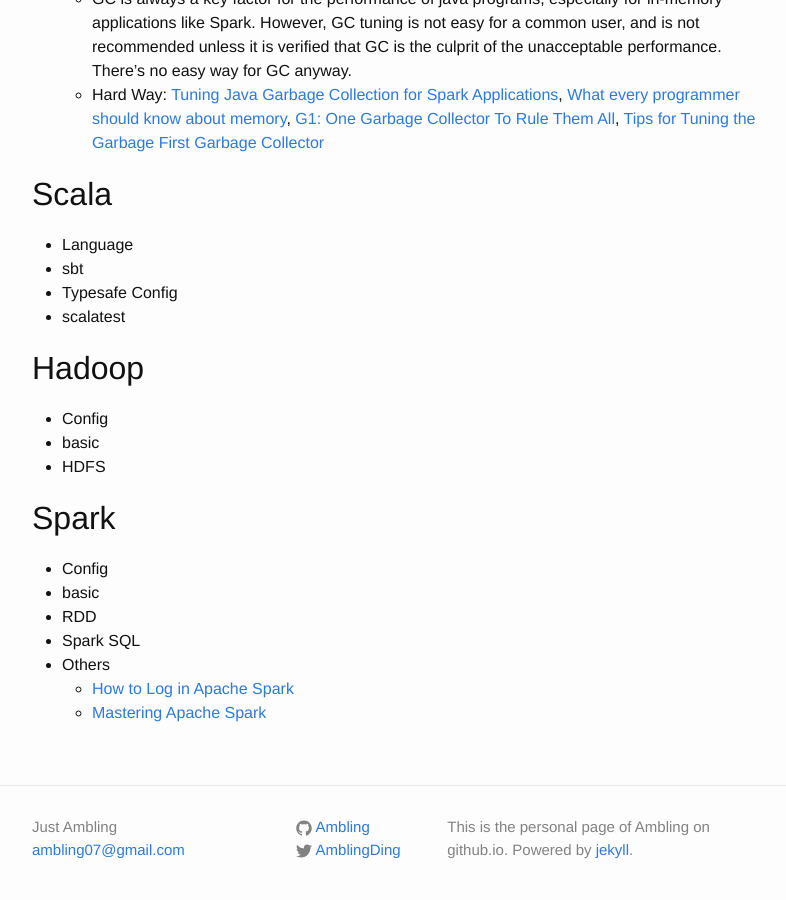
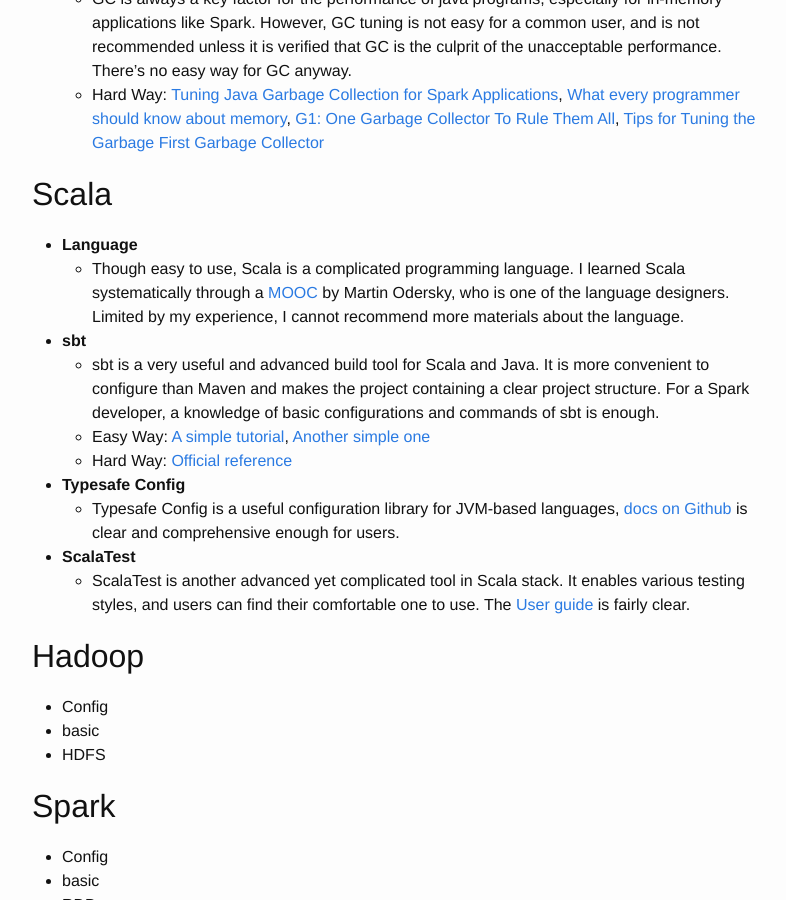
Before and after one commit to ambling/ambling.github.io, a Jekyll site: the page built from _posts/2016-05-26-stack_for_spark_developer.md, in a window 1280 px wide and 900 px high, scrolled down 1701 px. Shown: the whole window, without its empty margins (238-1024 px from the left). Built offline with Jekyll 4.4.1, drawn with Linux system fonts in a browser that asks for light colours.

Commit message:
add scala stack

```diff
--- a/_posts/2016-05-26-stack_for_spark_developer.md
+++ b/_posts/2016-05-26-stack_for_spark_developer.md
@@ -45,10 +45,16 @@ Without assumption of the reader's technical background, I will start with some
   - Hard Way: [Tuning Java Garbage Collection for Spark Applications](https://databricks.com/blog/2015/05/28/tuning-java-garbage-collection-for-spark-applications.html), [What every programmer should know about memory](http://lwn.net/Articles/250967/), [G1: One Garbage Collector To Rule Them All](http://www.infoq.com/articles/G1-One-Garbage-Collector-To-Rule-Them-All), [Tips for Tuning the Garbage First Garbage Collector](http://www.infoq.com/articles/tuning-tips-G1-GC)
 
 ## Scala
-- Language
-- sbt
-- Typesafe Config
-- scalatest
+- **Language**
+  - Though easy to use, Scala is a complicated programming language. I learned Scala systematically through a [MOOC](https://www.coursera.org/learn/progfun1) by Martin Odersky, who is one of the language designers. Limited by my experience, I cannot recommend more materials about the language.
+- **sbt**
+  - sbt is a very useful and advanced build tool for Scala and Java. It is more convenient to configure than Maven and makes the project containing a clear project structure. For a Spark developer, a knowledge of basic configurations and commands of sbt is enough.
+  - Easy Way: [A simple tutorial](https://github.com/shekhargulati/52-technologies-in-2016/blob/master/02-sbt/README.md), [Another simple one](http://grosdim.blogspot.tw/2013/01/quick-sbt-tutorial.html)
+  - Hard Way: [Official reference](http://www.scala-sbt.org/0.13/docs/index.html)
+- **Typesafe Config**
+  - Typesafe Config is a useful configuration library for JVM-based languages, [docs on Github](https://github.com/typesafehub/config) is clear and comprehensive enough for users.
+- **ScalaTest**
+  - ScalaTest is another advanced yet complicated tool in Scala stack. It enables various testing styles, and users can find their comfortable one to use. The [User guide](http://www.scalatest.org/user_guide) is fairly clear.
 
 ## Hadoop
 - Config
```
